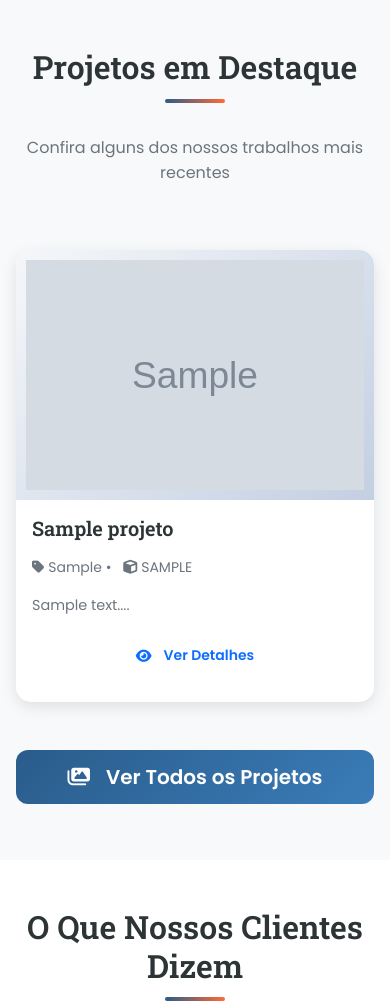
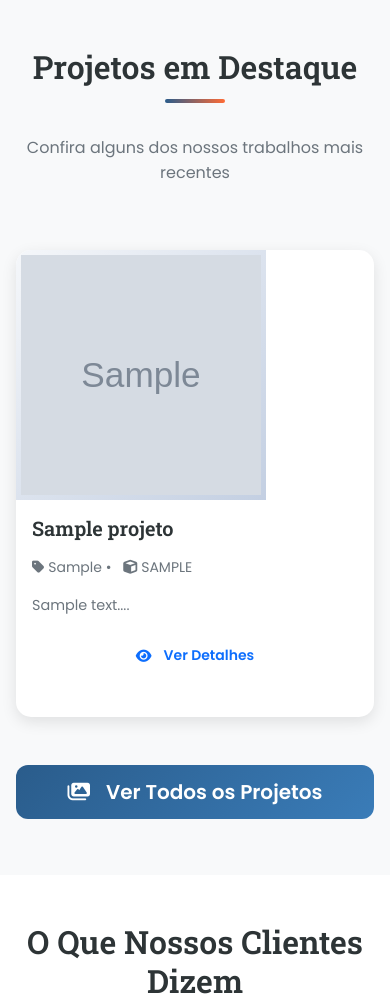
Before and after one commit to JRoberson23/nandoLab3D, a FastAPI app: page / in a window 390 px wide. Shown: the part 1695-2696 px from the top of the page. Run offline with FastAPI, Linux system fonts and the light colour scheme; tables that the repository leaves empty hold one stand-in row (values such as "Sample post"); grey boxes marked "Sample" are stand-in pictures.

Commit message:
Atualizando o css para imagens do projeto

```diff
--- a/static/css/home.css
+++ b/static/css/home.css
@@ -140,12 +140,35 @@
 }
 
 .project-img {
-    height: 250px;
-    width: 100%;
+    height: 100%;
+    width: auto;
+    aspect-ratio: 4/3;
     object-fit: contain;
     background: linear-gradient(135deg, #f5f7fa 0%, #c3cfe2 100%);
     transition: transform 0.5s ease;
     padding: 10px;  /* Espaçamento interno */
+    display: block;
+}
+
+/* Para telas pequenas */
+@media (max-width: 768px) {
+    .project-img {
+        aspect-ratio: 1 / 1;  /* Proporção quadrada no mobile */
+        padding: 8px;
+    }
+}
+
+/* Para telas muito pequenas */
+@media (max-width: 576px) {
+    .project-img {
+        aspect-ratio: 1 / 1;
+        padding: 5px;
+        min-height: auto;
+    }
+
+    .project-card {
+        margin-bottom: 15px;
+    }
 }
 
 .project-card:hover .project-img {
```
